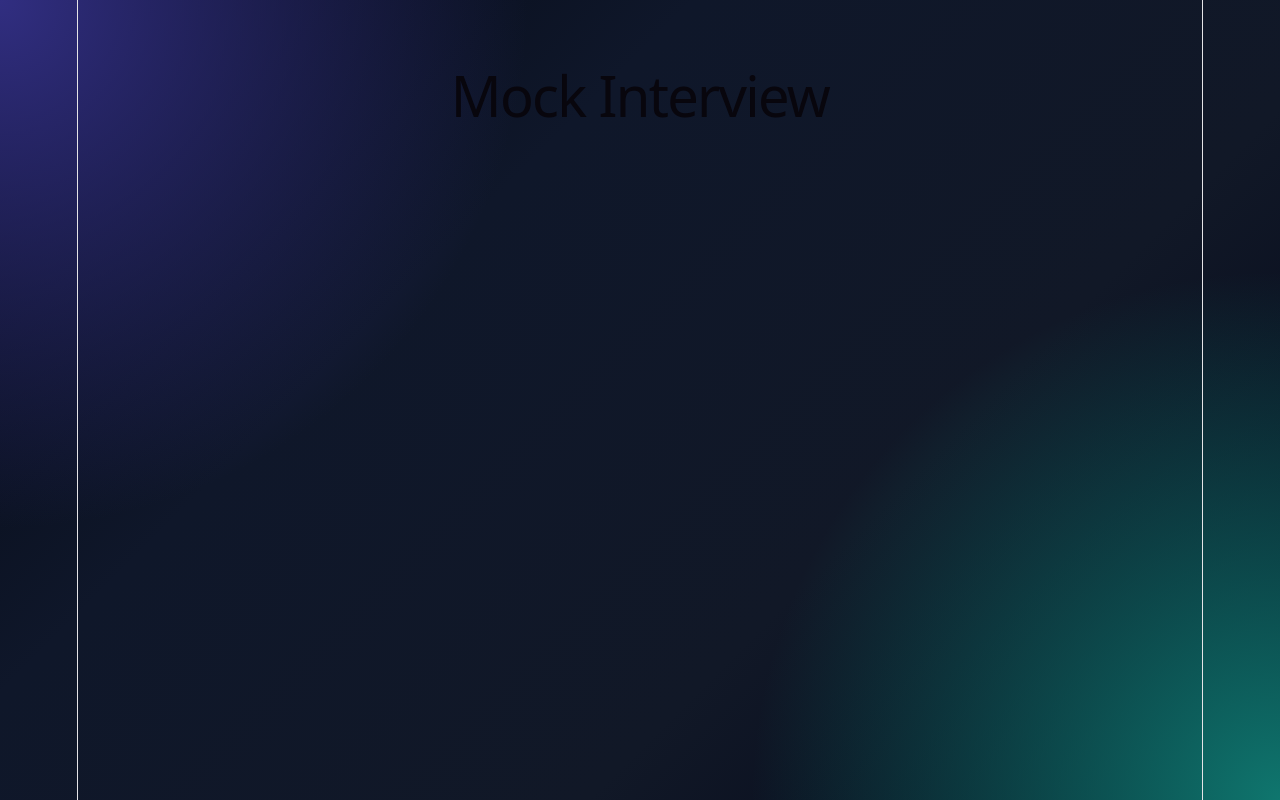
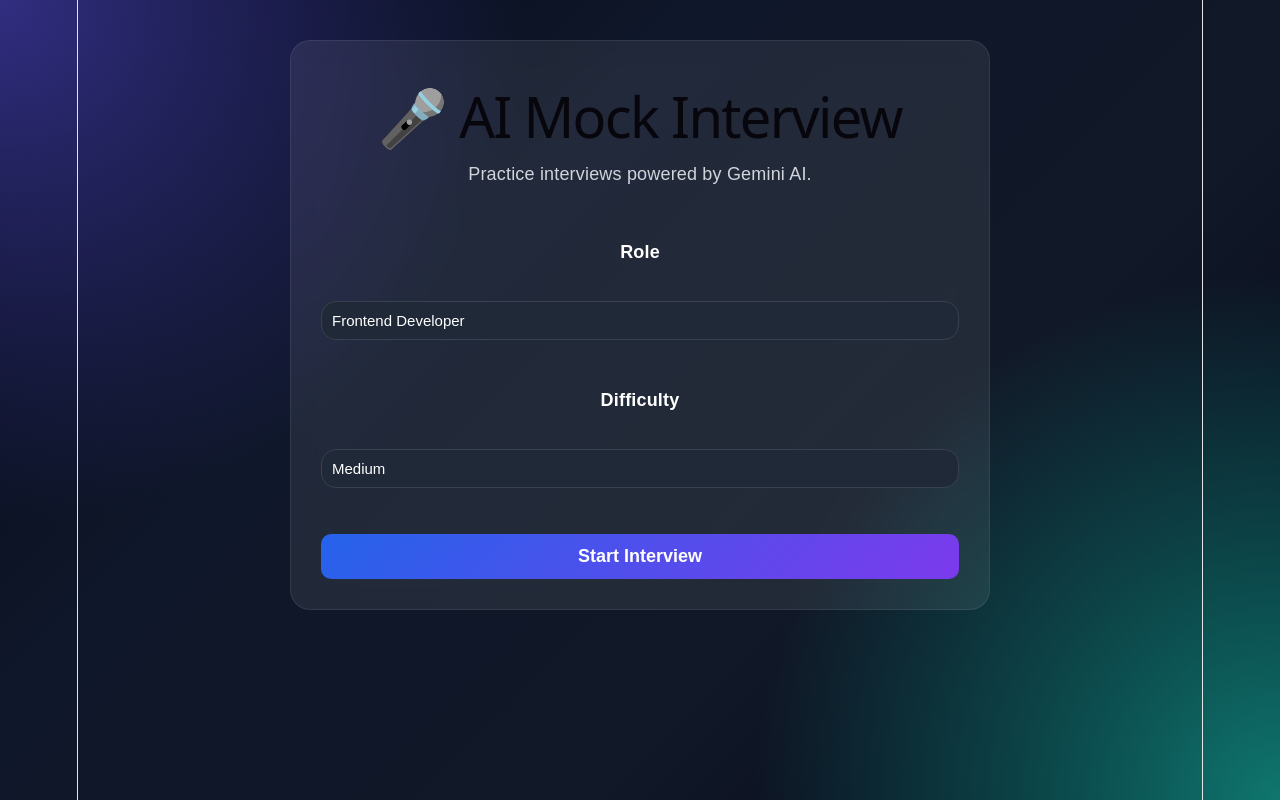
Before and after one commit to Isha24cs-ds/Resume-analyzer, a React app in the folder frontend/: page /mock-interview in a window 1280 px wide. Built offline with nearby package versions, Linux system fonts and the light colour scheme; the HTML template or start-up script is replaced by a standard one.

Commit message:
Added AI Mock Interview module with Gemini question generation

```diff
--- a/frontend/src/pages/Jobs.jsx
+++ b/frontend/src/pages/Jobs.jsx
@@ -19,7 +19,7 @@ function Jobs() {
       setError("");
       setJobs([]);
 
-      const response = await fetch("https://resume-analyzer-w806.onrender.com/jobs", {
+     const response = await fetch("http://localhost:5000/jobs", {
         method: "POST",
         headers: {
           "Content-Type": "application/json",
--- a/frontend/src/pages/MockInterview.jsx
+++ b/frontend/src/pages/MockInterview.jsx
@@ -1,7 +1,171 @@
-export default function MockInterview() {
+import { useState } from "react";
+import "./Pages.css";
+
+function MockInterview() {
+  const API_URL = "http://localhost:5000";
+
+  const [role, setRole] = useState("Frontend Developer");
+  const [difficulty, setDifficulty] = useState("Medium");
+
+  const [questions, setQuestions] = useState([]);
+  const [currentQuestion, setCurrentQuestion] = useState(0);
+
+  const [loading, setLoading] = useState(false);
+
+  const startInterview = async () => {
+    try {
+      setLoading(true);
+
+      const response = await fetch(`${API_URL}/interview/start`, {
+        method: "POST",
+        headers: {
+          "Content-Type": "application/json",
+        },
+        body: JSON.stringify({
+          role,
+          difficulty,
+        }),
+      });
+
+      const data = await response.json();
+
+      console.log(data);
+
+      setQuestions(data);
+      setCurrentQuestion(0);
+    } catch (error) {
+      console.error(error);
+      alert("Failed to generate interview questions.");
+    } finally {
+      setLoading(false);
+    }
+  };
+
+  const nextQuestion = () => {
+    if (currentQuestion < questions.length - 1) {
+      setCurrentQuestion(currentQuestion + 1);
+    }
+  };
+
+  const previousQuestion = () => {
+    if (currentQuestion > 0) {
+      setCurrentQuestion(currentQuestion - 1);
+    }
+  };
+
+  const finishInterview = () => {
+    alert("🎉 Interview Completed!");
+  };
+
   return (
-    <div style={{ color: "white", padding: "50px" }}>
-      <h1>Mock Interview</h1>
+    <div className="page-container">
+      <div className="glass-card">
+
+        <h1>🎤 AI Mock Interview</h1>
+
+        <p>Practice interviews powered by Gemini AI.</p>
+
+        <br />
+
+        <label><strong>Role</strong></label>
+
+        <br />
+
+        <select
+          value={role}
+          onChange={(e) => setRole(e.target.value)}
+          style={{ width: "100%", padding: "10px" }}
+        >
+          <option>Frontend Developer</option>
+          <option>Backend Developer</option>
+          <option>Full Stack Developer</option>
+          <option>Java Developer</option>
+          <option>Python Developer</option>
+          <option>Data Analyst</option>
+          <option>Data Scientist</option>
+        </select>
+
+        <br />
+        <br />
+
+        <label><strong>Difficulty</strong></label>
+
+        <br />
+
+        <select
+          value={difficulty}
+          onChange={(e) => setDifficulty(e.target.value)}
+          style={{ width: "100%", padding: "10px" }}
+        >
+          <option>Easy</option>
+          <option>Medium</option>
+          <option>Hard</option>
+        </select>
+
+        <br />
+        <br />
+
+        <button
+          onClick={startInterview}
+          disabled={loading}
+          style={{
+            width: "100%",
+            padding: "12px",
+            cursor: "pointer",
+          }}
+        >
+          {loading ? "Generating Questions..." : "Start Interview"}
+        </button>
+
+        {!loading && questions.length > 0 && (
+          <>
+            <hr style={{ margin: "30px 0" }} />
+
+            <h2>
+              Question {currentQuestion + 1} / {questions.length}
+            </h2>
+
+            <div
+              style={{
+                marginTop: "20px",
+                padding: "20px",
+                borderRadius: "12px",
+                background: "#1f2937",
+                color: "white",
+              }}
+            >
+              <h3>{questions[currentQuestion].question}</h3>
+            </div>
+
+            <div
+              style={{
+                display: "flex",
+                justifyContent: "space-between",
+                marginTop: "30px",
+              }}
+            >
+              <button
+                onClick={previousQuestion}
+                disabled={currentQuestion === 0}
+              >
+                ⬅ Previous
+              </button>
+
+              {currentQuestion === questions.length - 1 ? (
+                <button onClick={finishInterview}>
+                  ✅ Finish Interview
+                </button>
+              ) : (
+                <button onClick={nextQuestion}>
+                  Next ➜
+                </button>
+              )}
+            </div>
+          </>
+        )}
+      </div>
     </div>
   );
 }
+
+export default MockInterview;
```
Also changed, not shown: frontend/src/pages/InterviewRoom.jsx (added), frontend/src/pages/ProgressBar.jsx (added), frontend/src/pages/Report.jsx (added), frontend/src/pages/VoiceControls.jsx (added), 1 other file (tests, documents, lock files or other folders).
